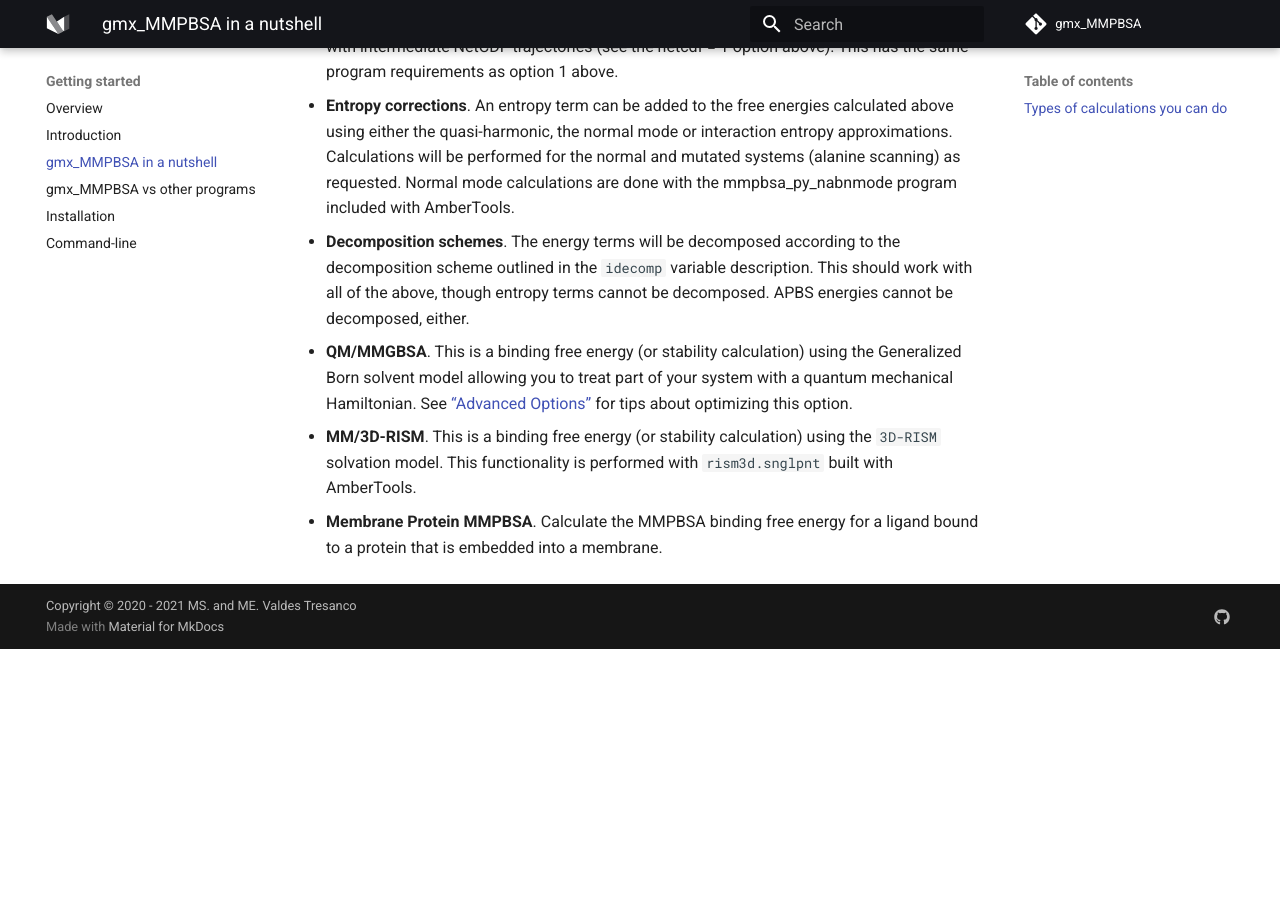
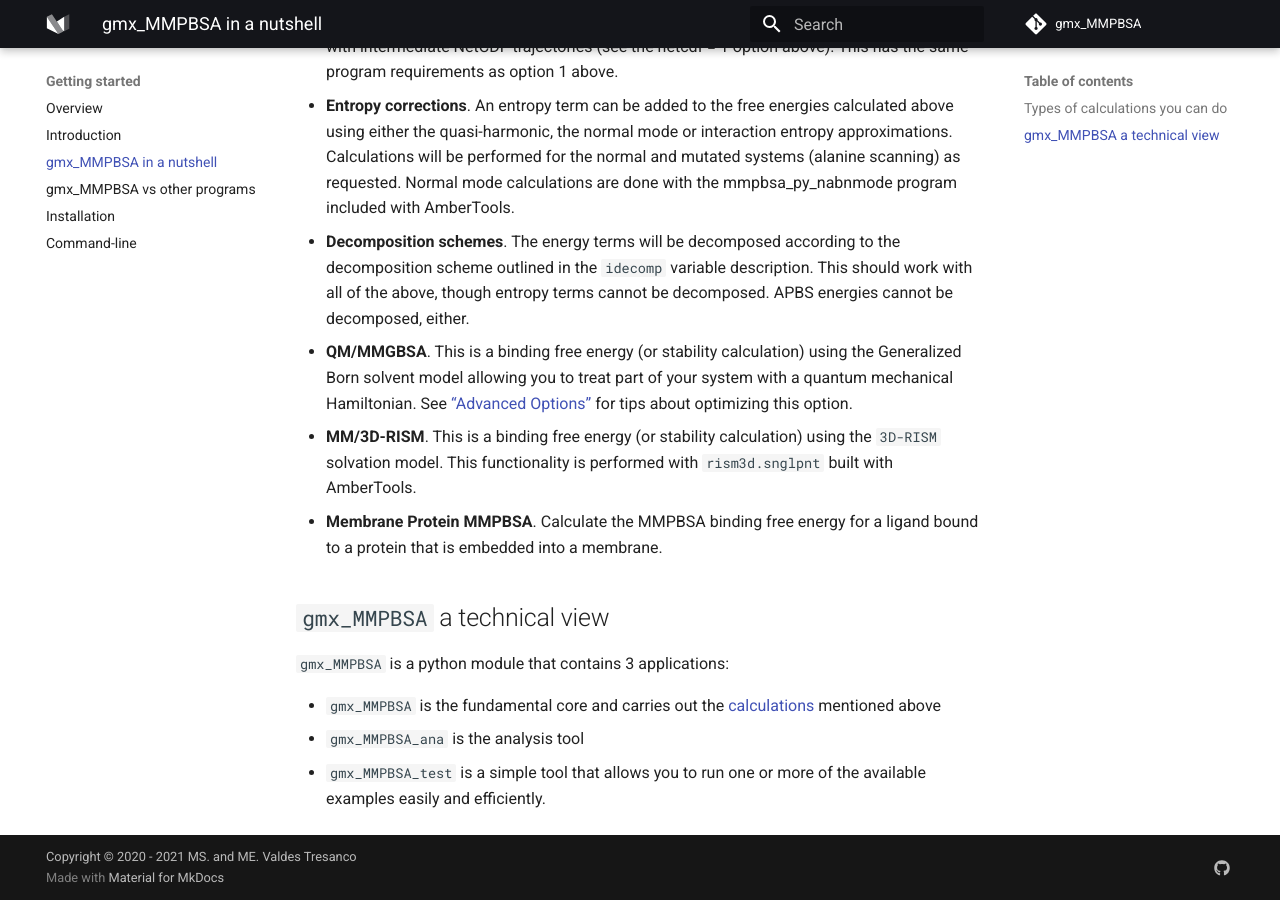
Before and after one commit to Valdes-Tresanco-MS/gmx_MMPBSA, an MkDocs documentation site: the page built from docs/summary.md, in a window 1280 px wide and 900 px high, scrolled down 803 px. Built offline with MkDocs 1.6.1 and Material for MkDocs 9.7.7, drawn with Linux system fonts in a browser that asks for light colours; comment, search, counter and statistics services are not loaded; before the commit the page ends 1452 px from its top, so only the background shows below that.

Commit message:
updated summary

```diff
--- a/docs/summary.md
+++ b/docs/summary.md
@@ -40,5 +40,15 @@ This functionality is performed with `rism3d.snglpnt` built with AmberTools.
 * **Membrane Protein MMPBSA**. Calculate the MMPBSA binding free energy for a ligand bound to a protein
 that is embedded into a membrane.
 
+
+## `gmx_MMPBSA` a technical view
+`gmx_MMPBSA` is a python module that contains 3 applications:
+
+* `gmx_MMPBSA` is the fundamental core and carries out the [calculations][3] mentioned above
+* `gmx_MMPBSA_ana` is the analysis tool
+* `gmx_MMPBSA_test` is a simple tool that allows you to run one or more of the available examples easily and efficiently.
+
+
   [1]: https://pubs.acs.org/doi/10.1021/ct300418h
   [2]: advanced.md#advanced-options
+  [3]: #types-of-calculations-you-can-do
```
